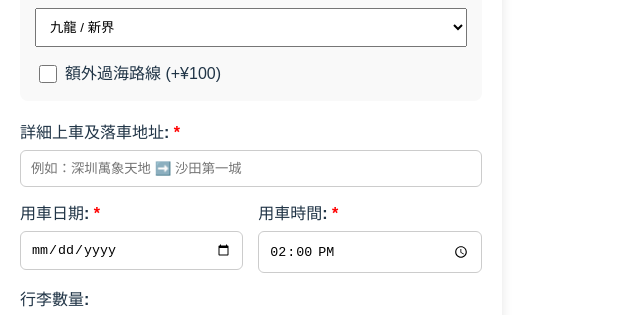
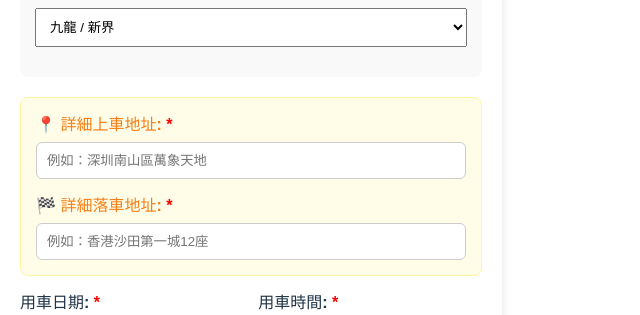
Before and after one commit to hauyeeee/3link, a React (Vite) app: page / in a window 1280 px wide. Shown: the part 426-741 px from the top of the page, without its empty margins (0-640 px from the left). Built offline with nearby package versions, Linux system fonts and the light colour scheme; no server answers; the database is empty.

Commit message:
分拆上車與落車地址

```diff
--- a/src/App.jsx
+++ b/src/App.jsx
@@ -8,6 +8,13 @@ import { ref, uploadBytes, getDownloadURL } from 'firebase/storage';
 
 import Admin from './Admin';
 import Sales from './Sales';
+
+const hkIslandKeywords = [
+  '港島', '中環', '上環', '西營盤', '堅尼地城', '西環', '半山', '山頂', '金鐘',
+  '灣仔', '銅鑼灣', '天后', '炮台山', '北角', '鰂魚涌', '太古', '西灣河', '筲箕灣',
+  '杏花邨', '柴灣', '小西灣', '薄扶林', '數碼港', '香港仔', '黃竹坑', '深水灣',
+  '淺水灣', '赤柱', '大潭', '石澳', '跑馬地', '大坑', '海洋公園'
+];
 
 function App() {
   if (window.location.pathname === '/admin') return <Admin />;
@@ -23,11 +30,12 @@ function App() {
   const [hours, setHours] = useState(3);
   const [isRemote, setIsRemote] = useState(false);
   const [currency, setCurrency] = useState('RMB');
-
-  // 👇 預設並暫時只鎖定為 內地支付寶
   const [paymentMethod, setPaymentMethod] = useState('AlipayCN');
 
-  const [detailedAddress, setDetailedAddress] = useState('');
+  // 👇 升級：將地址分拆做上車同落車兩個 State
+  const [pickupAddress, setPickupAddress] = useState('');
+  const [dropoffAddress, setDropoffAddress] = useState('');
+
   const [luggageCount, setLuggageCount] = useState(0);
   const [remarks, setRemarks] = useState('');
 
@@ -42,6 +50,18 @@ function App() {
     };
     fetchMarkup();
   }, []);
+
+  // 👇 升級：檢查兩個地址是否包含港島字眼
+  useEffect(() => {
+    const fullAddress = (pickupAddress + ' ' + dropoffAddress).toLowerCase();
+    const hasHKIsland = hkIslandKeywords.some(kw => fullAddress.includes(kw));
+
+    if (category === 'crossBorder') {
+      if (hasHKIsland && destination !== '港島') setDestination('港島');
+    } else if (category === 'local') {
+      setIsCrossSea(hasHKIsland);
+    }
+  }, [pickupAddress, dropoffAddress, category, destination]);
 
   const handleCategoryChange = (e) => {
     const newCategory = e.target.value;
@@ -64,7 +84,31 @@ function App() {
 
   const handleSubmit = async () => {
     if (!date) return alert("請選擇用車日期！");
-    if (!detailedAddress.trim()) return alert("請填寫詳細上車/落車地址！");
+
+    // 👇 升級：確保兩個地址都有填寫
+    if (!pickupAddress.trim() || !dropoffAddress.trim()) {
+      return alert("請填齊詳細的「上車地址」及「落車地址」！");
+    }
+
+    // 🛡️ 防偷雞攔截系統
+    if (category === 'crossBorder') {
+      const fullAddressToCheck = pickupAddress + ' ' + dropoffAddress;
+
+      if (routeKey.includes('深圳')) {
+        const otherCities = ['廣州', '番禺', '東莞', '中山', '佛山', '珠海', '惠州', '澳門'];
+        const foundCity = otherCities.find(kw => fullAddressToCheck.includes(kw));
+        if (foundCity) {
+          return alert(`⚠️ 系統偵測到你的地址位於「${foundCity}」，與所選的「深圳」路線不符！\n請於上方選擇正確的城市路線。`);
+        }
+      }
+
+      if (!routeKey.includes('機場') && ['機場', '寶安', '白雲', 'T1', 'T2', '航站'].some(kw => fullAddressToCheck.includes(kw))) {
+        if (!window.confirm(`⚠️ 系統偵測到你的地址包含「機場」相關字眼。\n請確認是否需要接送機服務？\n(如不是去機場，請按「確定」繼續；否則請按「取消」並更改路線)`)) {
+          return;
+        }
+      }
+    }
+
     if (!receiptFile) return alert("麻煩請先上傳入數紙或截圖！");
 
     setIsSubmitting(true);
@@ -78,10 +122,13 @@ function App() {
       const orderData = {
         salesCode: salesCode.toUpperCase() || '無',
         category: category,
-        routeDetail: category === 'charter' ? `包車 ${hours} 小時 (偏遠: ${isRemote})` : `${routeKey} -> ${destination} (過海: ${isCrossSea})`,
+        routeDetail: category === 'charter' ? `包車 ${hours} 小時 (偏遠: ${isRemote})` : `${routeKey} -> ${destination} (過海自動偵測: ${isCrossSea || destination === '港島'})`,
         date: date,
         time: time,
-        detailedAddress: detailedAddress,
+
+        // 👇 升級：將兩個地址合併成一個字串儲存，後台同微信完全唔使改 Code 就食得落！
+        detailedAddress: `${pickupAddress} ➡️ ${dropoffAddress}`,
+
         luggageCount: parseInt(luggageCount, 10) || 0,
         remarks: remarks || '無',
         currency: currency,
@@ -161,17 +208,26 @@ function App() {
                 </select>
               </>
             )}
-            <label style={{ display: 'flex', alignItems: 'center', cursor: 'pointer' }}>
-              <input type="checkbox" checked={isCrossSea} onChange={(e) => setIsCrossSea(e.target.checked)} style={{ marginRight: '8px', width: '18px', height: '18px' }} />
-              額外過海路線 (+¥100)
-            </label>
+
+            {(isCrossSea || destination === '港島') && (category !== 'charter') && (
+               <div style={{ color: '#d32f2f', fontSize: '14px', marginTop: '10px', fontWeight: 'bold' }}>
+                 *系統偵測到地址位於過海範圍，已自動加上過海附加費 (+¥100)
+               </div>
+            )}
           </>
         )}
       </div>
 
-      <div style={{ marginBottom: '15px' }}>
-        <label style={{ fontWeight: 'bold', display: 'block', marginBottom: '5px' }}>詳細上車及落車地址: <span style={{color:'red'}}>*</span></label>
-        <input type="text" placeholder="例如：深圳萬象天地 ➡️ 沙田第一城" value={detailedAddress} onChange={(e) => setDetailedAddress(e.target.value)} style={{ width: '100%', padding: '10px', borderRadius: '6px', border: '1px solid #ccc', boxSizing: 'border-box' }} />
+      {/* 👇 升級：將地址分拆為上下兩格 */}
+      <div style={{ marginBottom: '15px', background: '#fffde7', padding: '15px', borderRadius: '8px', border: '1px solid #fff59d' }}>
+        <div style={{ marginBottom: '15px' }}>
+          <label style={{ fontWeight: 'bold', display: 'block', marginBottom: '5px', color: '#f57f17' }}>📍 詳細上車地址: <span style={{color:'red'}}>*</span></label>
+          <input type="text" placeholder="例如：深圳南山區萬象天地" value={pickupAddress} onChange={(e) => setPickupAddress(e.target.value)} style={{ width: '100%', padding: '10px', borderRadius: '6px', border: '1px solid #ccc', boxSizing: 'border-box' }} />
+        </div>
+        <div>
+          <label style={{ fontWeight: 'bold', display: 'block', marginBottom: '5px', color: '#f57f17' }}>🏁 詳細落車地址: <span style={{color:'red'}}>*</span></label>
+          <input type="text" placeholder="例如：香港沙田第一城12座" value={dropoffAddress} onChange={(e) => setDropoffAddress(e.target.value)} style={{ width: '100%', padding: '10px', borderRadius: '6px', border: '1px solid #ccc', boxSizing: 'border-box' }} />
+        </div>
       </div>
 
       <div style={{ display: 'flex', gap: '15px', marginBottom: '15px' }}>
@@ -202,38 +258,22 @@ function App() {
         <h3 style={{ margin: 0, color: '#d32f2f' }}>✅ 需付 50% 訂金: {symbol} {displayDeposit}</h3>
       </div>
 
-      {/* 👇 支付寶 QR Code 顯示區 (其他選項已隱藏) */}
       <div style={{ background: '#e3f2fd', padding: '15px', borderRadius: '8px', marginBottom: '20px', border: '1px solid #64b5f6' }}>
         <label style={{ fontWeight: 'bold', display: 'block', marginBottom: '10px', color: '#1565c0' }}>💳 付款方式:</label>
         <select value={paymentMethod} onChange={(e) => setPaymentMethod(e.target.value)} style={{ width: '100%', padding: '10px', borderRadius: '6px', border: '1px solid #ccc', boxSizing: 'border-box', marginBottom: '15px', fontSize: '16px', background: '#f5f5f5' }}>
           <option value="AlipayCN">🇨🇳 內地支付寶 (Alipay)</option>
-          {/* 👇 將來想重開，剷走呢兩行 Comment 符號就得
-          <option value="FPS">🇭🇰 轉數快 (FPS)</option>
-          <option value="AlipayHK">🇭🇰 AlipayHK (香港本地支付寶)</option>
-          <option value="MPay">🇲🇴 MPay (澳門錢包)</option>
-          */}
         </select>
 
         <div style={{ padding: '15px', background: '#fff', borderRadius: '6px', border: '1px dashed #64b5f6', textAlign: 'center' }}>
           {paymentMethod === 'AlipayCN' && (
             <div>
               <p style={{ margin: '0 0 10px 0', fontSize: '16px', fontWeight: 'bold' }}>戶口名稱: YY (**宜)</p>
-
-              {/* 顯示 public 資料夾入面嘅 alipay.jpg */}
               <img src="/alipay.jpg" alt="支付寶 QR Code" style={{ width: '220px', maxWidth: '100%', borderRadius: '8px', border: '1px solid #ddd', boxShadow: '0 2px 8px rgba(0,0,0,0.1)' }} />
-
-              {/* 提示客人準確嘅人民幣金額 */}
               <p style={{ margin: '15px 0 0 0', fontSize: '15px', color: '#d32f2f', fontWeight: 'bold' }}>
                 *請掃描上方 QR Code，轉帳 <span style={{ fontSize: '18px' }}>¥ {finalRmbDeposit}</span> 人民幣，並截圖上傳。
               </p>
             </div>
           )}
-
-          {/* 👇 其他隱藏咗嘅付款資料
-          {paymentMethod === 'FPS' && <p style={{ margin: 0 }}>FPS ID: <strong>1234567</strong><br/>戶口名稱: <strong>3LINK COMPANY LTD</strong></p>}
-          {paymentMethod === 'AlipayHK' && <p style={{ margin: 0 }}>電話: <strong>9876 5432</strong><br/>戶口名稱: <strong>* CHAN</strong></p>}
-          {paymentMethod === 'MPay' && <p style={{ margin: 0 }}>電話: <strong>6666 8888</strong></p>}
-          */}
         </div>
       </div>
 
```
